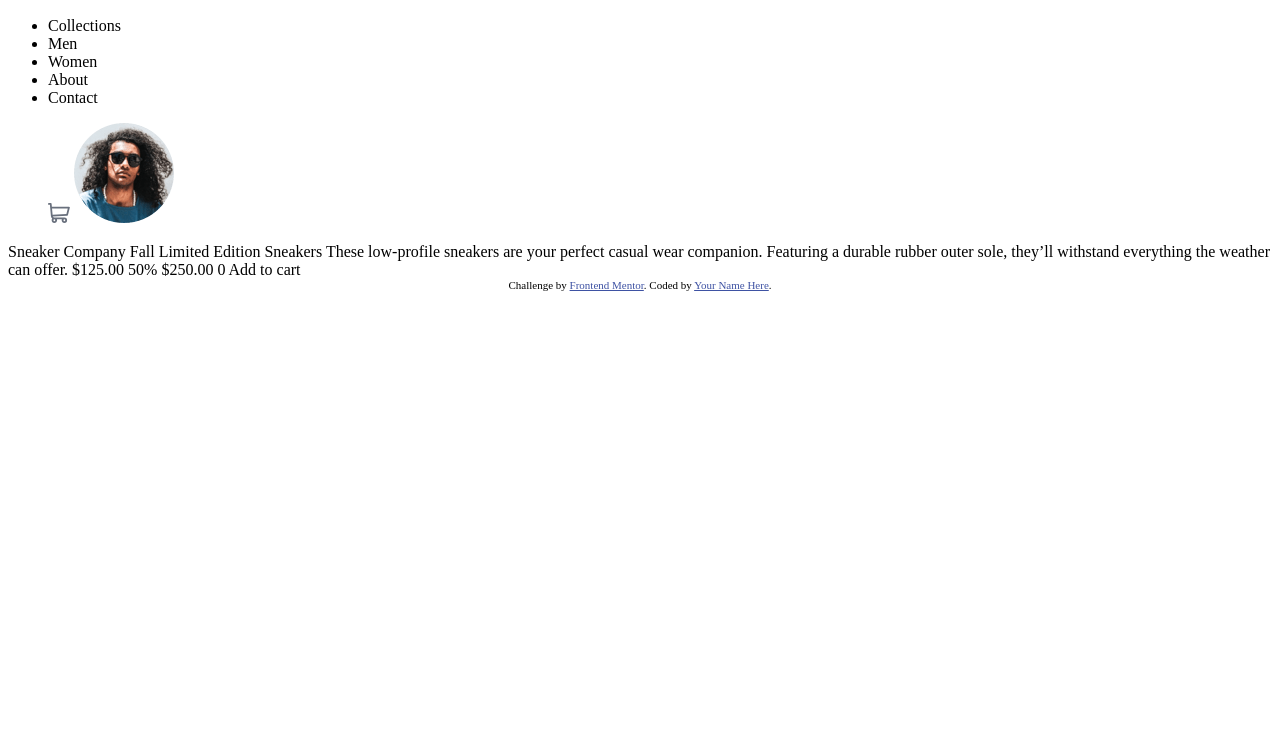
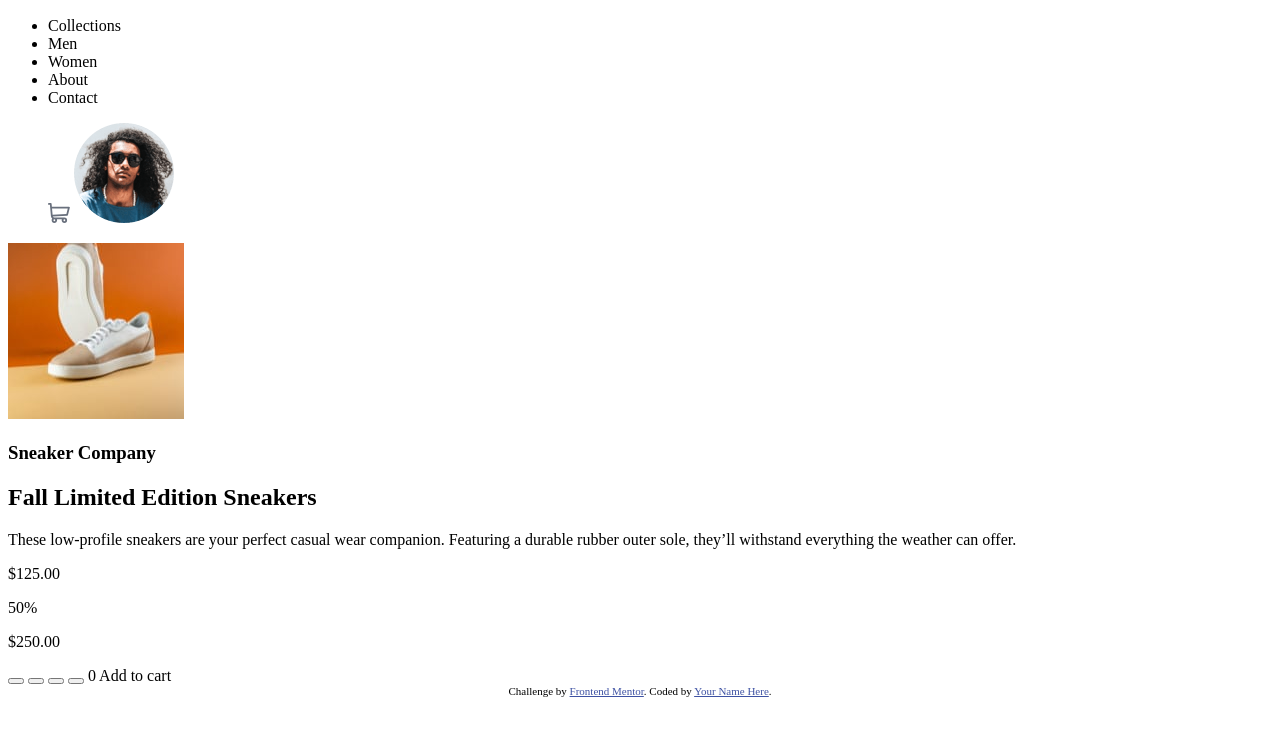
Before and after one commit to Emelinur/ecommerce-product-page-main, a plain HTML site: page index.html in a window 1280 px wide. Shown: the part 39-774 px from the top of the page. Drawn offline with Linux system fonts and the light colour scheme.

Commit message:
The main content structure has been updated: a main section has been added and product information has been revised.

```diff
--- a/index.html
+++ b/index.html
@@ -34,31 +34,39 @@
   <img src="images/image-avatar.png" alt="avatar images">
  </figure>
     </header>
-  </div>
+    <main>
 
-
-
-
-
-
-
-  Sneaker Company
-
-  Fall Limited Edition Sneakers
-
+  <section>
+<picture>
+  <img src="images/image-product-1-thumbnail.jpg" alt="">
+</picture>
+  </section>
+  <section>
+    <h3>  Sneaker Company</h3>
+<h1> Fall Limited Edition Sneakers</h1>
+<p>
   These low-profile sneakers are your perfect casual wear companion. Featuring a
   durable rubber outer sole, they’ll withstand everything the weather can offer.
+</p>
 
-  $125.00
-  50%
-  $250.00
+<p>$125.00</p>
+<p>50%</p>
+<p>$250.00</p>
 
+<button></button>
+<button></button>
+<button></button>
+<button></button>
   0
   Add to cart
+  </section>
+
+    </main>
 
   <footer class="attribution">
     Challenge by <a href="https://www.frontendmentor.io?ref=challenge">Frontend Mentor</a>.
     Coded by <a href="#">Your Name Here</a>.
   </footer>
+    </div>
 </body>
 </html>
```
